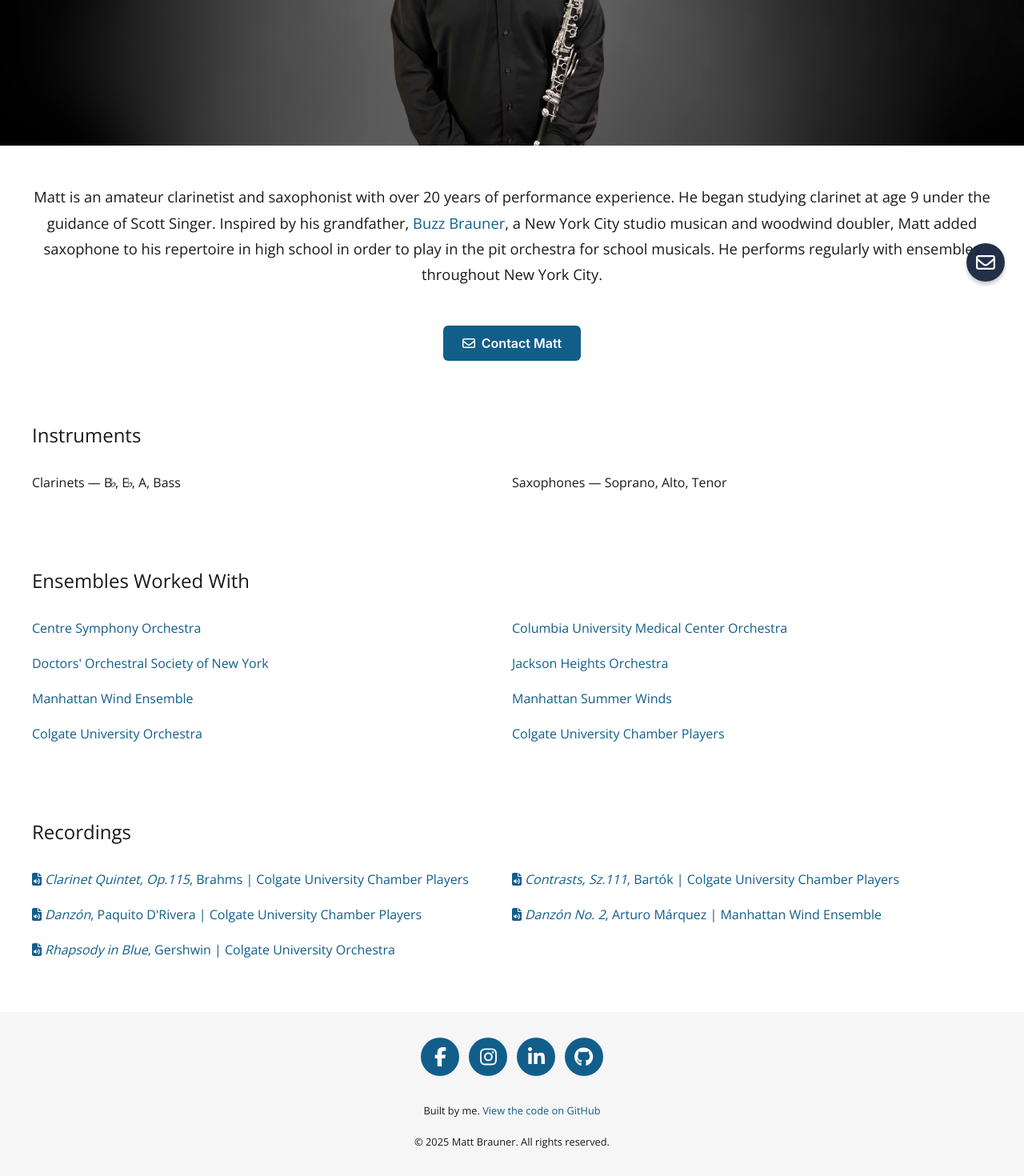
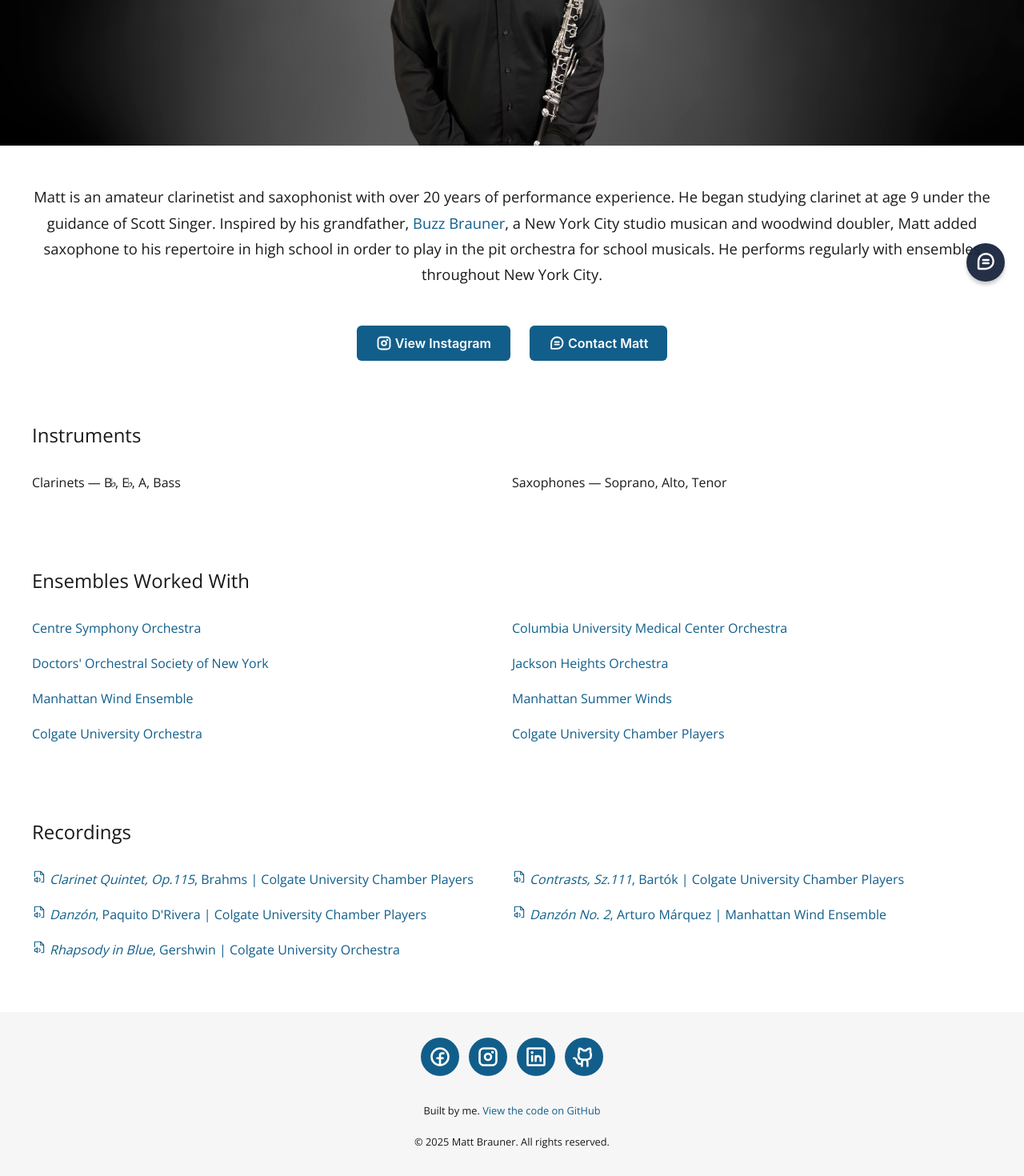
Before and after one commit to mb4828/mb-website, a Next.js app: page /music in a window 1280 px wide. Shown: the part 424-1894 px from the top of the page at 80% size. Built offline with nearby package versions, Linux system fonts and the light colour scheme.

Commit message:
switched icons from fontawesome to phosphor

```diff
--- a/src/app/globals.scss
+++ b/src/app/globals.scss
@@ -11,6 +11,8 @@
   --header-font-color: var(--white);
   --button-text-color: var(--white);
   --button-background-color: var(--secondary-color);
+  --button-hover-text-color: rgba(255, 255, 255, 0.8);
+  --button-hover-glow-color: rgba(18, 94, 138, 0.4);
 }
 
 // dark mode
@@ -27,6 +29,8 @@
     --header-font-color: var(--white);
     --button-text-color: rgba(0, 0, 0, 0.9);
     --button-background-color: var(--secondary-color);
+    --button-hover-text-color: rgba(0, 0, 0, 0.7);
+    --button-hover-glow-color: rgba(27, 141, 208, 0.4);
   }
 }
 
@@ -132,24 +136,17 @@ a:hover {
   background-color: var(--button-background-color) !important;
   text-align: left;
   text-decoration: none;
-  transition: filter 0.3s ease;
+  transition: all 0.3s;
   z-index: 0 !important;
-  .svg-inline--fa {
-    color: var(--button-text-color);
-  }
 }
 .custom-mui-button:hover {
-  color: var(--button-text-color) !important;
+  color: var(--button-hover-text-color) !important;
   background-color: var(--button-background-color) !important;
   text-decoration: none;
-  filter: brightness(110%) !important;
+  box-shadow: 0 0 16px var(--button-hover-glow-color); // glow
 }
 .custom-mui-button:visited {
   color: var(--button-text-color) !important;
-}
-
-.svg-inline--fa {
-  color: var(--secondary-color); // font awesome icon default color
 }
 
 .mr-4 {
--- a/src/app/layout.tsx
+++ b/src/app/layout.tsx
@@ -4,11 +4,6 @@ import Script from 'next/script';
 import { SITE_NAME, JSON_LD } from '@/components/constants';
 import BaseComponent from '@/components/base.module';
 import { Metadata } from 'next';
-
-// font awesome
-import { config } from '@fortawesome/fontawesome-svg-core';
-import '@fortawesome/fontawesome-svg-core/styles.css';
-config.autoAddCss = false;
 
 const opensans = Open_Sans({ subsets: ['latin'] });
 
--- a/src/app/music/page.tsx
+++ b/src/app/music/page.tsx
@@ -4,11 +4,9 @@ import { useChat } from '@/components/chat-context';
 import styles from './page.module.scss';
 import Parallax from '@/components/parallax';
 import Reveal from '@/components/reveal';
-import { faEnvelope } from '@fortawesome/free-regular-svg-icons';
-import { faFileAudio } from '@fortawesome/free-solid-svg-icons';
-import { FontAwesomeIcon } from '@fortawesome/react-fontawesome';
 import { Button, ButtonGroup } from '@mui/joy';
 import Link from 'next/link';
+import { ChatTeardropTextIcon, InstagramLogoIcon, FileAudioIcon } from '@phosphor-icons/react';
 
 export default function MusicPage() {
   const { openChat } = useChat();
@@ -31,8 +29,18 @@ export default function MusicPage() {
           </p>
 
           <ButtonGroup color="primary" variant="solid" size="lg" spacing={3} className="button-group">
+            <Button
+              component="a"
+              href="https://instagram.com/matt.brauner/"
+              target="_blank"
+              rel="noopener"
+              className="custom-mui-button"
+            >
+              <InstagramLogoIcon size={20} weight="bold" className="mr-4" />
+              View Instagram
+            </Button>
             <Button onClick={openChat} className="custom-mui-button">
-              <FontAwesomeIcon icon={faEnvelope} className="mr-8" />
+              <ChatTeardropTextIcon size={20} weight="bold" className="mr-4" />
               Contact Matt
             </Button>
           </ButtonGroup>
@@ -119,31 +127,31 @@ export default function MusicPage() {
           <ul>
             <li>
               <Link href="/music/brahms.mp3">
-                <FontAwesomeIcon icon={faFileAudio} className="mr-4" />
+                <FileAudioIcon size={18} weight="regular" className="mr-4" />
                 <i>Clarinet Quintet, Op.115</i>, Brahms | Colgate University Chamber Players
               </Link>
             </li>
             <li>
               <Link href="/music/bartok.mp3">
-                <FontAwesomeIcon icon={faFileAudio} className="mr-4" />
+                <FileAudioIcon size={18} weight="regular" className="mr-4" />
                 <i>Contrasts, Sz.111</i>, Bartók | Colgate University Chamber Players
               </Link>
             </li>
             <li>
               <Link href="/music/danzon.mp3">
-                <FontAwesomeIcon icon={faFileAudio} className="mr-4" />
+                <FileAudioIcon size={18} weight="regular" className="mr-4" />
                 <i>Danzón</i>, Paquito D&apos;Rivera | Colgate University Chamber Players
               </Link>
             </li>
             <li>
               <Link href="/music/marquez.mp3">
-                <FontAwesomeIcon icon={faFileAudio} className="mr-4" />
+                <FileAudioIcon size={18} weight="regular" className="mr-4" />
                 <i>Danzón No. 2</i>, Arturo Márquez | Manhattan Wind Ensemble
               </Link>
             </li>
             <li>
               <Link href="/music/gershwin.mp3">
-                <FontAwesomeIcon icon={faFileAudio} className="mr-4" />
+                <FileAudioIcon size={18} weight="regular" className="mr-4" />
                 <i>Rhapsody in Blue</i>, Gershwin | Colgate University Orchestra
               </Link>
             </li>
--- a/src/components/chat.module.scss
+++ b/src/components/chat.module.scss
@@ -13,8 +13,37 @@
     height: 48px;
     border-radius: 50%;
     transition: all 0.3s ease;
-    svg {
-      color: var(--header-font-color);
+
+    .chat_icon_wrapper {
+      position: relative;
+      width: 100%;
+      height: 100%;
+      transition: transform 0.8s;
+      transform-style: preserve-3d;
+
+      &.isOpen {
+        transform: rotateX(180deg);
+      }
+
+      .chat_icon_open,
+      .chat_icon_closed {
+        position: absolute;
+        width: 100%;
+        height: 100%;
+        line-height: 45px;
+        backface-visibility: hidden;
+        -webkit-backface-visibility: hidden;
+        transform: translateX(-13px);
+      }
+
+      .chat_icon_open {
+        transform: translateX(-13px) rotateX(180deg);
+      }
+
+      svg {
+        fill: var(--header-font-color) !important;
+        overflow: visible;
+      }
     }
   }
 
@@ -33,7 +62,7 @@
   box-shadow: 5px 5px 10px rgba(0, 0, 0, 0.1);
   overflow-y: hidden;
   z-index: 999;
-  background-color: var(--body-background-color);
+  background-color: var(--body-background-color) !important;
 
   .chat_header {
     background: var(--primary-color);
--- a/src/components/chat.tsx
+++ b/src/components/chat.tsx
@@ -2,9 +2,6 @@
 
 import axios from 'axios';
 import styles from './chat.module.scss';
-import { faEnvelope } from '@fortawesome/free-regular-svg-icons';
-import { faXmark, faPaperPlane } from '@fortawesome/free-solid-svg-icons';
-import { FontAwesomeIcon } from '@fortawesome/react-fontawesome';
 import {
   Button,
   Card,
@@ -19,9 +16,11 @@ import {
 import { CssVarsProvider } from '@mui/joy/styles';
 import { FormEvent, forwardRef, useImperativeHandle, useState } from 'react';
 import { useFloating, autoUpdate } from '@floating-ui/react';
+import { ChatTeardropTextIcon, PaperPlaneRightIcon, XIcon } from '@phosphor-icons/react';
 
 const Chat = forwardRef((props, ref) => {
   const [isOpen, setIsOpen] = useState(false);
+  const [isOpenIcon, setIsOpenIcon] = useState(false);
   const { refs, floatingStyles } = useFloating({
     open: isOpen,
     onOpenChange: setIsOpen,
@@ -44,11 +43,13 @@ const Chat = forwardRef((props, ref) => {
   function openChat(event: React.MouseEvent<HTMLElement>) {
     if (!isOpen) {
       // open chat
+      setIsOpenIcon(true);
       setIsOpen(true);
     } else {
       // close chat
       document.getElementById('chat_el')?.classList.remove(styles.open_chat);
       document.getElementById('chat_el')?.classList.add(styles.close_chat);
+      setIsOpenIcon(false);
       setTimeout(() => setIsOpen(false), 500);
     }
   }
@@ -80,7 +81,14 @@ const Chat = forwardRef((props, ref) => {
           aria-label="Contact Matt"
           ref={refs.setReference}
         >
-          <FontAwesomeIcon icon={isOpen ? faXmark : faEnvelope} size="xl" flip="horizontal" fixedWidth />
+          <div className={`${styles.chat_icon_wrapper} ${isOpenIcon ? styles.isOpen : ''}`}>
+            <div className={styles.chat_icon_closed}>
+              <ChatTeardropTextIcon size={26} weight="bold" />
+            </div>
+            <div className={styles.chat_icon_open}>
+              <XIcon size={26} weight="bold" />
+            </div>
+          </div>
         </Button>
       </div>
 
@@ -142,7 +150,7 @@ const Chat = forwardRef((props, ref) => {
                       <>Sending</>
                     ) : (
                       <>
-                        <FontAwesomeIcon icon={faPaperPlane} style={{ margin: '0 .5em 0 0' }} /> Send
+                        <PaperPlaneRightIcon size={18} weight="bold" className="mr-4" /> Send
                       </>
                     )}
                   </Button>
--- a/src/components/footer.module.scss
+++ b/src/components/footer.module.scss
@@ -19,12 +19,15 @@
       height: 48px;
       border-radius: 50%;
       text-align: center;
-      line-height: 48px;
+      line-height: 4;
       background: var(--button-background-color);
-      transition: filter 0.3s ease;
+      transition: all 0.3s;
     }
     .link:hover {
-      filter: brightness(110%);
+      svg {
+        color: var(--button-hover-text-color) !important;
+      }
+      box-shadow: 0 0 16px var(--button-hover-glow-color); // glow
     }
 
     svg {
--- a/src/components/footer.tsx
+++ b/src/components/footer.tsx
@@ -2,8 +2,7 @@
 
 import styles from './footer.module.scss';
 import Link from 'next/link';
-import { FontAwesomeIcon } from '@fortawesome/react-fontawesome';
-import { faFacebookF, faGithub, faInstagram, faLinkedinIn } from '@fortawesome/free-brands-svg-icons';
+import { FacebookLogoIcon, GithubLogoIcon, InstagramLogoIcon, LinkedinLogoIcon } from '@phosphor-icons/react';
 
 export default function Footer() {
   const today = new Date();
@@ -18,7 +17,7 @@ export default function Footer() {
           rel="noopener"
           aria-label="Facebook"
         >
-          <FontAwesomeIcon icon={faFacebookF} size="xl" />
+          <FacebookLogoIcon size={28} weight="bold" />
         </Link>
 
         <Link
@@ -28,7 +27,7 @@ export default function Footer() {
           rel="noopener"
           aria-label="Instagram"
         >
-          <FontAwesomeIcon icon={faInstagram} size="xl" />
+          <InstagramLogoIcon size={28} weight="bold" />
         </Link>
 
         <Link
@@ -38,7 +37,7 @@ export default function Footer() {
           rel="noopener"
           aria-label="LinkedIn"
         >
-          <FontAwesomeIcon icon={faLinkedinIn} size="xl" />
+          <LinkedinLogoIcon size={28} weight="bold" />
         </Link>
 
         <Link
@@ -48,7 +47,7 @@ export default function Footer() {
           rel="noopener"
           aria-label="GitHub"
         >
-          <FontAwesomeIcon icon={faGithub} size="xl" />
+          <GithubLogoIcon size={28} weight="bold" />
         </Link>
       </div>
 
```
Also changed, not shown: package.json (+1 -9 lines), src/app/page.tsx (+3 -4 lines), 1 other file (tests, documents, lock files or other folders).
